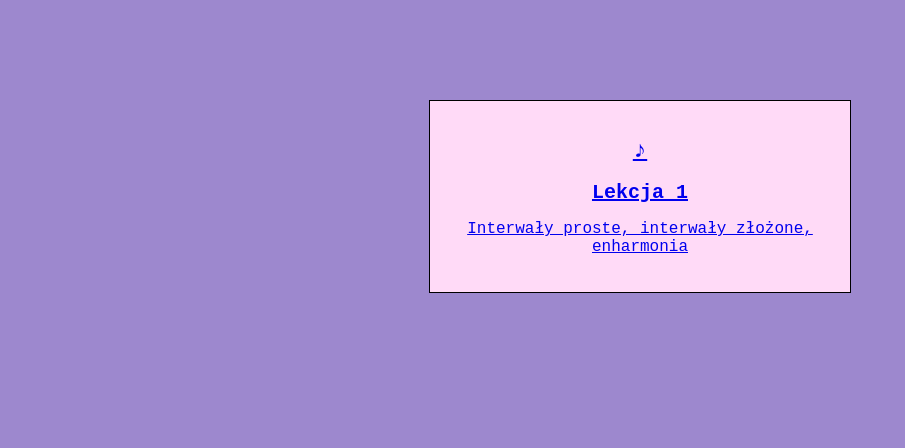
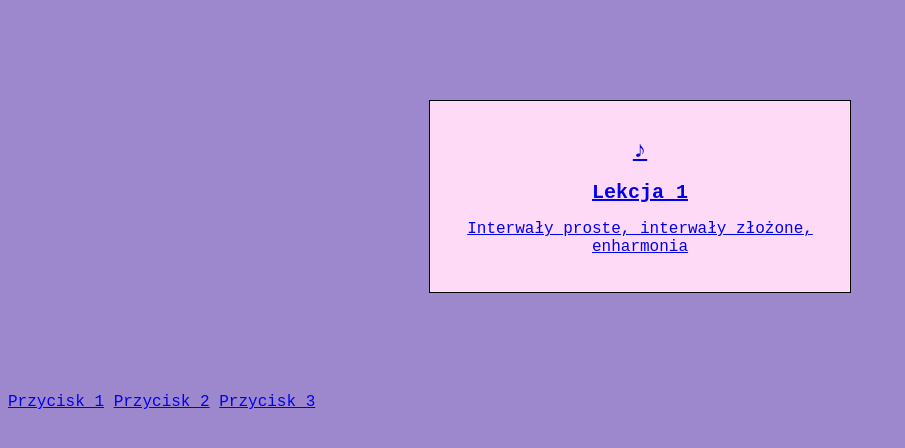
Before and after one commit to M0th-2/Zadanie13, a plain HTML site: page index.html in a window 1280 px wide. Shown: the whole page, without its empty margins (0-905 px from the left). Drawn offline with Linux system fonts and the light colour scheme.

Commit message:
Update index.html

```diff
--- a/index.html
+++ b/index.html
@@ -90,6 +90,10 @@
             <p>Interwały proste, interwały złożone, enharmonia</p>
         </div>
     </a>
+    <a href="podstrona.html" class="button">Przycisk 1</a>
+        <a href="podstrona.html" class="button">Przycisk 2</a>
+        <a href="podstrona.html" class="button">Przycisk 3</a>
+
 
 </body>
 </html>
```
